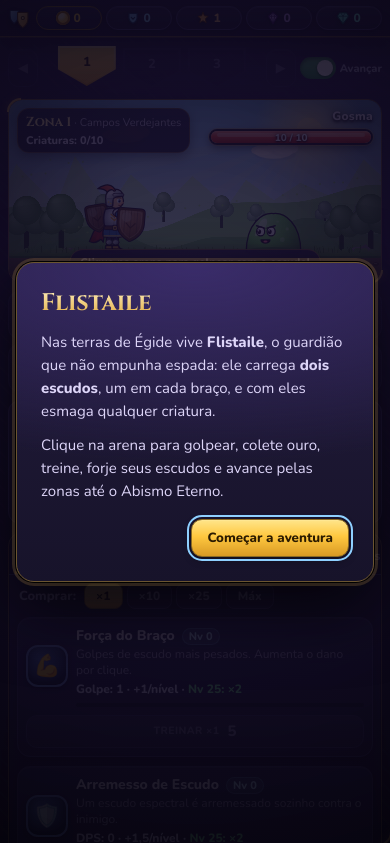
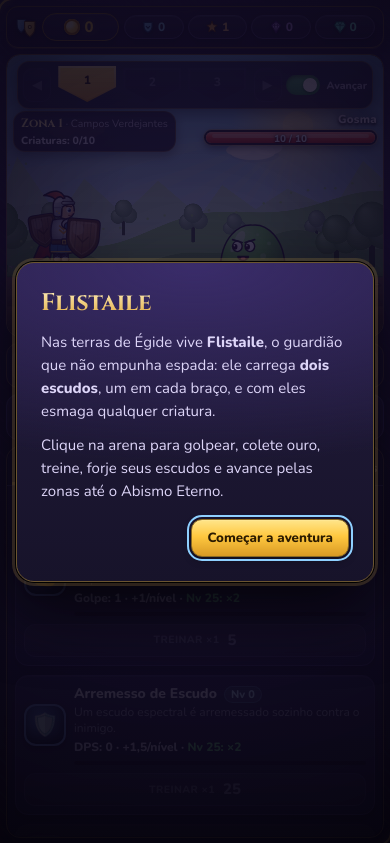
Before and after one commit to Galorak/flistaile, a plain HTML site: page index.html in a window 390 px wide. Shown: the top 843 px of the page. Drawn offline with nearby package versions, Linux system fonts and the light colour scheme; animation ran at ten frames a second.

Commit message:
Layout de jogo em tela cheia e monstros olhando para o herói
- Cenário ocupa a maior parte da tela, com zonas e informações por cima dele;
  habilidades numa coluna à esquerda dos menus; ouro e recursos em cima dos menus.
- Câmera do canvas se adapta a qualquer formato: a ação sempre cabe inteira e o
  espaço extra vira céu e chão (sem esticar os personagens).
- Celular/retrato: tudo empilhado em uma tela, só o menu rola.
- Cogumelo, morcego, golem, fantasma e esqueleto viram o rosto e o olhar para o herói.

Co-Authored-By: Claude Opus 5.5 <noreply@anthropic.com>

```diff
--- a/assets/game.js
+++ b/assets/game.js
@@ -635,13 +635,23 @@
   // ======================================================================
   const cv = document.getElementById('cv') || document.createElement('canvas');
   const ctx = cv.getContext('2d');
-  let sx = 1, sy = 1;
+  // Câmera: o cenário ocupa qualquer formato de tela. A área da ação (herói, monstro, escudeiros)
+  // sempre cabe inteira; o que sobrar vira mais céu (em cima) ou mais paisagem (dos lados).
+  const FOCUS = { x0: 140, x1: 905, y0: 40, y1: H };
+  const cam = { s: 1, ox: 0, oy: 0, vw: W, vh: H };
   function resize() {
     const r = cv.getBoundingClientRect();
-    const dpr = Math.min(2, window.devicePixelRatio || 1);
-    cv.width = Math.max(1, Math.round(r.width * dpr));
-    cv.height = Math.max(1, Math.round(r.height * dpr));
-    sx = cv.width / W; sy = cv.height / H;
+    const w = Math.max(1, r.width), h = Math.max(1, r.height);
+    // limita a resolução em telas muito grandes para não pesar
+    const dpr = Math.min(2, window.devicePixelRatio || 1, Math.sqrt(3.5e6 / (w * h)));
+    cv.width = Math.max(1, Math.round(w * dpr));
+    cv.height = Math.max(1, Math.round(h * dpr));
+    const s = Math.min(cv.width / (FOCUS.x1 - FOCUS.x0), cv.height / (FOCUS.y1 - FOCUS.y0));
+    cam.s = s; cam.vw = cv.width / s; cam.vh = cv.height / s;
+    cam.ox = (FOCUS.x0 + FOCUS.x1) / 2 - cam.vw / 2;
+    // espaço que sobra na vertical: 65% vira céu e 35% vira chão, deixando a luta mais ao centro
+    const extra = Math.max(0, cam.vh - (FOCUS.y1 - FOCUS.y0));
+    cam.oy = FOCUS.y0 - extra * 0.65;
   }
 
   function hexToRgb(h) {
@@ -1168,8 +1178,8 @@
     for (const x of [x1, x2]) {
       ctx.fillStyle = fc('#ffffff'); ellipse(x, y, r, r * 1.1);
       const was = OL; OL = false;
-      ctx.fillStyle = pupil || '#1a1020'; ellipse(x - r * 0.35, y + r * 0.1, r * 0.5, r * 0.6);
-      ctx.fillStyle = '#ffffff'; ellipse(x - r * 0.5, y - r * 0.15, r * 0.17, r * 0.17);
+      ctx.fillStyle = pupil || '#1a1020'; ellipse(x - r * 0.48, y + r * 0.1, r * 0.5, r * 0.6);
+      ctx.fillStyle = '#ffffff'; ellipse(x - r * 0.62, y - r * 0.15, r * 0.17, r * 0.17);
       OL = was;
     }
     if (angry) {
@@ -1270,8 +1280,8 @@
       ctx.fillStyle = hg; rrect(-22, -110 + b + jaw, 24, 12, 4);
       ellipse(-6, -124 + b, 24, 21);
       noOL(() => {
-        ctx.fillStyle = '#1a1020'; ellipse(-17, -126 + b, 6.5, 7.5); ellipse(1, -126 + b, 6.5, 7.5); ellipse(-9, -114 + b, 3, 3.5);
-        ctx.fillStyle = '#ff6a3a'; ellipse(-17, -125 + b, 2.2, 2.2); ellipse(1, -125 + b, 2.2, 2.2);
+        ctx.fillStyle = '#1a1020'; ellipse(-21, -126 + b, 6.5, 7.5); ellipse(-4, -126 + b, 6, 7.5); ellipse(-16, -114 + b, 3, 3.5);
+        ctx.fillStyle = '#ff6a3a'; ellipse(-23, -125 + b, 2.2, 2.2); ellipse(-6, -125 + b, 2.2, 2.2);
         ctx.strokeStyle = '#1a1020'; ctx.lineWidth = 1.5;
         ctx.beginPath(); for (let i = 0; i < 4; i++) { ctx.moveTo(-18 + i * 5, -104 + b); ctx.lineTo(-18 + i * 5, -99 + b + jaw); } ctx.stroke();
       });
@@ -1333,8 +1343,8 @@
         ellipse(-30, -88 + b, 10, 8); ellipse(10, -102 + b, 12, 9); ellipse(38, -80 + b, 8, 6); ellipse(-6, -76 + b, 6, 5); ellipse(-48, -70 + b, 5, 4);
         ctx.fillStyle = 'rgba(255,255,255,.3)'; ellipse(-24, -108 + b, 18, 6, -0.3);
       });
-      eyes(-14, 8, -38, 8, true);
-      ctx.fillStyle = '#3a0a1a'; ctx.beginPath(); ctx.ellipse(-3, -20, 9, 5, 0, 0, Math.PI); ctx.closePath(); fillOL();
+      eyes(-26, -6, -40, 8, true);
+      ctx.fillStyle = '#3a0a1a'; ctx.beginPath(); ctx.ellipse(-18, -20, 8, 5, 0, 0, Math.PI); ctx.closePath(); fillOL();
     },
     beast(c, t) {
       const step = Math.sin(t * 6) * 4;
@@ -1380,11 +1390,11 @@
       ctx.beginPath(); ctx.ellipse(0, 0, 26, 30, 0, 0, Math.PI * 2); fillOL();
       noOL(() => {
         ctx.fillStyle = fc(shade(c, 0.25)); ellipse(0, 8, 14, 16);
-        ctx.fillStyle = '#ff3a2a'; ellipse(-10, -7, 5.5, 5.5); ellipse(8, -7, 5.5, 5.5);
-        ctx.fillStyle = '#fff'; ellipse(-11.5, -8.5, 1.5, 1.5); ellipse(6.5, -8.5, 1.5, 1.5);
+        ctx.fillStyle = '#ff3a2a'; ellipse(-15, -7, 5.5, 5.5); ellipse(2, -7, 5, 5.5);
+        ctx.fillStyle = '#fff'; ellipse(-17.5, -8.5, 1.5, 1.5); ellipse(0, -8.5, 1.5, 1.5);
         ctx.fillStyle = '#ffffff';
-        ctx.beginPath(); ctx.moveTo(-8, 10); ctx.lineTo(-5, 21); ctx.lineTo(-2, 10); ctx.fill();
-        ctx.beginPath(); ctx.moveTo(2, 10); ctx.lineTo(5, 21); ctx.lineTo(8, 10); ctx.fill();
+        ctx.beginPath(); ctx.moveTo(-13, 10); ctx.lineTo(-10, 21); ctx.lineTo(-7, 10); ctx.fill();
+        ctx.beginPath(); ctx.moveTo(-3, 10); ctx.lineTo(0, 21); ctx.lineTo(3, 10); ctx.fill();
       });
       ctx.restore();
     },
@@ -1401,7 +1411,7 @@
       ctx.beginPath(); ctx.moveTo(-20, -112); ctx.lineTo(-6, -92); ctx.lineTo(-16, -66); ctx.moveTo(18, -102); ctx.lineTo(30, -82); ctx.moveTo(-14, -158); ctx.lineTo(-6, -146); ctx.stroke();
       noOL(() => {
         ctx.save(); ctx.shadowColor = shade(c, 0.7); ctx.shadowBlur = 16;
-        ctx.fillStyle = shade(c, 0.8); rrect(-20, -148, 14, 8, 3); rrect(2, -148, 14, 8, 3);
+        ctx.fillStyle = shade(c, 0.8); rrect(-27, -148, 14, 7, 3); rrect(-7, -148, 12, 7, 3);
         const pulse = 0.6 + 0.4 * Math.sin(t * 3);
         ctx.globalAlpha *= pulse; ellipse(0, -88, 10, 10);
         ctx.restore();
@@ -1421,8 +1431,8 @@
       ctx.globalAlpha /= 0.9;
       noOL(() => {
         ctx.fillStyle = 'rgba(255,255,255,.35)'; ellipse(-22, -122, 12, 7, -0.5);
-        ctx.fillStyle = '#1a1020'; ellipse(-20, -100, 9, 13); ellipse(8, -100, 9, 13); ellipse(-6, -70, 10, 7 + Math.sin(t * 3) * 3);
-        ctx.fillStyle = 'rgba(160,255,230,.8)'; ellipse(-22, -103, 3, 4); ellipse(6, -103, 3, 4);
+        ctx.fillStyle = '#1a1020'; ellipse(-26, -100, 9, 13); ellipse(0, -100, 8, 12); ellipse(-14, -70, 10, 7 + Math.sin(t * 3) * 3);
+        ctx.fillStyle = 'rgba(160,255,230,.8)'; ellipse(-30, -103, 3, 4); ellipse(-3, -103, 3, 4);
       });
       ctx.restore();
     },
@@ -1667,14 +1677,23 @@
   function render(t) {
     // zera o estado do canvas (recortes/save pendentes) a cada quadro
     if (ctx.reset) ctx.reset(); else { ctx.globalAlpha = 1; }
-    ctx.setTransform(sx, 0, 0, sy, 0, 0);
+    const { s: cs, ox, oy, vw, vh } = cam;
+    ctx.setTransform(cs, 0, 0, cs, -ox * cs, -oy * cs);
     if (shakeT > 0) ctx.translate((Math.random() - 0.5) * 14 * shakeT, (Math.random() - 0.5) * 10 * shakeT);
     const bi = biomeIndex(S.zone);
     if (bgCache.idx !== bi) buildBg(bi);
-    ctx.drawImage(bgCache.canvas, -10, -10, W + 20, H + 20);
+    // céu extra acima do cenário e paisagem esticada se a tela for mais larga que ele
+    if (oy < -10) { ctx.fillStyle = BIOMES[bi].sky[0]; ctx.fillRect(ox - 20, oy - 20, vw + 40, -oy + 30); }
+    const bx0 = Math.min(-10, ox - 12), bx1 = Math.max(W + 10, ox + vw + 12);
+    ctx.drawImage(bgCache.canvas, bx0, -10, bx1 - bx0, H + 20);
+    if (oy + vh > H + 6) { // terra extra abaixo do chão
+      const dg = ctx.createLinearGradient(0, H, 0, oy + vh);
+      dg.addColorStop(0, BIOMES[bi].dirt); dg.addColorStop(1, shade(BIOMES[bi].dirt, -0.55));
+      ctx.fillStyle = dg; ctx.fillRect(ox - 20, H, vw + 40, oy + vh - H + 20);
+    }
     drawAmbient(t, BIOMES[bi]);
-    if (skillActive('furia')) { ctx.fillStyle = 'rgba(255,80,40,.08)'; ctx.fillRect(0, 0, W, H); }
-    if (skillActive('ouro')) { ctx.fillStyle = 'rgba(255,210,74,.08)'; ctx.fillRect(0, 0, W, H); }
+    if (skillActive('furia')) { ctx.fillStyle = 'rgba(255,80,40,.08)'; ctx.fillRect(ox, oy, vw, vh); }
+    if (skillActive('ouro')) { ctx.fillStyle = 'rgba(255,210,74,.08)'; ctx.fillRect(ox, oy, vw, vh); }
     for (const c of corpses) drawMonster(t, c);
     drawMonster(t, M);
     drawSquires(t);
@@ -1682,7 +1701,7 @@
     drawProjectiles(t);
     drawParticles();
     if (!vignette) buildVignette();
-    ctx.drawImage(vignette, 0, 0, W, H);
+    ctx.drawImage(vignette, ox, oy, vw, vh);
   }
 
   // ======================================================================
@@ -1851,7 +1870,8 @@
     zonesDirty = false;
     const list = $('zoneList');
     list.innerHTML = '';
-    const count = window.innerWidth < 420 ? 3 : window.innerWidth < 620 ? 5 : 7;
+    let count = Math.max(3, Math.min(9, Math.floor((list.clientWidth || 300) / 50)));
+    if (count % 2 === 0) count--;
     let start = Math.max(1, S.zone - Math.floor(count / 2));
     for (let z = start; z < start + count; z++) {
       const b = el('button', 'zone');
@@ -2348,6 +2368,7 @@
     $('acBuy').addEventListener('click', buyAutoclicker);
     document.addEventListener('click', (e) => { if (suppressClick) { e.stopPropagation(); e.preventDefault(); suppressClick = false; } }, true);
     window.addEventListener('resize', () => { resize(); zonesDirty = true; });
+    if (window.ResizeObserver) new ResizeObserver(() => { resize(); zonesDirty = true; }).observe(cv);
     window.addEventListener('beforeunload', save);
     document.addEventListener('visibilitychange', () => { if (document.hidden) save(); });
   }
--- a/assets/style.css
+++ b/assets/style.css
@@ -192,13 +192,6 @@ button:focus-visible { outline: 2px solid var(--blue); outline-offset: 2px; }
 .skill.locked .sicon { filter: grayscale(1); opacity: .35; }
 .skill.locked .sbadge { border-color: #4a4078; }
 .skill.locked .stime { font-size: 10px; line-height: 1.1; text-align: center; }
-@media (max-width: 600px) {
-  .skills { gap: 6px; }
-  .sbadge { width: 40px; height: 40px; }
-  .skill .sicon { font-size: 19px; }
-  .skill .sname { font-size: 10px; }
-  .skill .skey { display: none; }
-}
 
 /* ---------- loja ---------- */
 .shop {
@@ -206,7 +199,6 @@ button:focus-visible { outline: 2px solid var(--blue); outline-offset: 2px; }
   max-height: calc(100vh - 96px); position: sticky; top: 78px;
   background: linear-gradient(180deg, #221c3c, #17132a);
 }
-@media (max-width: 980px) { .shop { max-height: none; position: static; } }
 .tabs { display: flex; flex-wrap: wrap; gap: 2px; padding: 8px 8px 0; border-bottom: 1px solid #4a4078; background: #0003; border-radius: var(--radius) var(--radius) 0 0; }
 .tabs button {
   flex: 1 1 auto; background: transparent; border: 0; border-bottom: 3px solid transparent; border-radius: 8px 8px 0 0;
@@ -336,7 +328,6 @@ textarea.save { width: 100%; min-height: 120px; background: #0005; color: var(--
 .skill { padding: 8px 4px 7px; }
 .sbadge { width: 44px; height: 44px; }
 .skill .sicon { font-size: 21px; }
-@media (max-width: 600px) { .sbadge { width: 38px; height: 38px; } }
 
 /* ---------- escudeiros ---------- */
 .ac-bar {
@@ -392,54 +383,126 @@ textarea.save { width: 100%; min-height: 120px; background: #0005; color: var(--
 .item > .ac-pin { top: -8px; right: -8px; }
 .skill[aria-disabled="true"] { cursor: default; }
 
-/* ---------- celular: topo numa linha, arena fixa no alto, controles compactos ---------- */
-@media (max-width: 600px) {
-  .topbar { padding: 6px 8px; gap: 6px; flex-wrap: nowrap; }
+/* =====================================================================
+   Layout de jogo: cenário ocupando a tela, habilidades numa coluna,
+   recursos e menus à direita (como um app, sem rolar a página)
+   ===================================================================== */
+html, body { height: 100%; }
+body { overflow: hidden; min-height: 0; }
+.game {
+  display: grid; grid-template-columns: minmax(0, 1fr) 84px clamp(340px, 30vw, 460px);
+  gap: 10px; height: 100vh; height: 100dvh; padding: 10px; box-sizing: border-box;
+}
+.arena { position: relative; min-height: 0; min-width: 0; overflow: hidden; }
+#cv { width: 100%; height: 100%; aspect-ratio: auto; }
+
+/* zonas no alto do cenário */
+.scene-top {
+  position: absolute; top: 10px; left: 50%; transform: translateX(-50%); z-index: 6;
+  width: min(620px, calc(100% - 20px)); padding: 6px 8px; border-radius: 16px;
+  background: linear-gradient(180deg, #1a1430d0, #0e0a1cd0); border: 1px solid #c9a14a55; box-shadow: 0 4px 14px #0007;
+}
+.scene-top .zone-list { padding: 2px 0 0; }
+.zone-info { top: 86px; z-index: 5; }
+.monster-hud { top: 86px; z-index: 5; }
+.arena-pins { z-index: 5; }
+
+/* coluna de habilidades */
+.skills {
+  display: grid; grid-template-columns: minmax(0, 1fr); grid-template-rows: repeat(10, minmax(0, 1fr));
+  gap: 6px; min-height: 0; padding: 8px 6px; border-radius: 16px;
+  background: linear-gradient(180deg, #221c3c, #17132a); border: 1px solid var(--frame); box-shadow: 0 12px 32px #0009;
+}
+.skill { display: grid; place-items: center; padding: 0; gap: 0; min-height: 0; border-radius: 12px; }
+.sbadge { width: auto; height: min(54px, 86%); aspect-ratio: 1; }
+.skill .sicon { font-size: clamp(16px, 2.6vh, 24px); }
+.skill .sname { display: none; }
+.skill .skey { top: 3px; left: 4px; }
+.skill.locked .stime { font-size: 9.5px; }
+
+/* coluna da direita */
+.side { display: flex; flex-direction: column; gap: 10px; min-height: 0; min-width: 0; }
+.topbar {
+  position: static; display: grid; grid-template-columns: auto minmax(0, 1fr); gap: 8px; align-items: center;
+  padding: 10px; border-radius: 16px; border: 1px solid var(--frame); backdrop-filter: none; z-index: auto;
+}
+.brand { font-size: 18px; gap: 7px; }
+.res-gold { justify-content: center; padding: 6px 12px; }
+.res-gold b { font-size: 22px; }
+.res-gold .coin { width: 24px; height: 24px; }
+.resources { grid-column: 1 / -1; display: grid; grid-template-columns: repeat(4, minmax(0, 1fr)); gap: 6px; margin: 0; }
+.resources .res { justify-content: center; padding: 4px 6px; gap: 5px; }
+.resources .res small { display: none; }
+.resources .res b { font-size: 14px; white-space: nowrap; overflow: hidden; text-overflow: ellipsis; }
+.ac-bar { padding: 8px 10px; gap: 6px; }
+.ac-tokens { min-height: 40px; }
+.shop { flex: 1; min-height: 0; max-height: none; position: static; top: auto; }
+
+/* telas estreitas ou em pé (celular/tablet): tudo empilhado, o menu rola por dentro */
+@media (max-width: 900px), (orientation: portrait) and (max-width: 1100px) {
+  .game {
+    grid-template-columns: minmax(0, 1fr);
+    grid-template-rows: auto auto auto auto minmax(0, 1fr);
+    gap: 6px; padding: 6px;
+  }
+  .side { display: contents; }
+  .topbar { order: 1; display: flex; flex-wrap: nowrap; gap: 5px; padding: 6px 8px; border-radius: 12px; }
+  .arena { order: 2; height: min(calc(52vw + 80px), 46vh); }
+  .skills { order: 3; }
+  .ac-bar { order: 4; }
+  .shop { order: 5; }
+
   .brand span { display: none; }
   .brand img { width: 22px; height: 22px; }
-  .resources { flex-wrap: nowrap; gap: 4px; margin-left: 0; flex: 1; min-width: 0; }
-  .res { flex: 1 1 auto; min-width: 0; padding: 3px 5px 3px 4px; gap: 3px; justify-content: center; }
-  .res-gold { padding-left: 4px; }
-  .res small { display: none; }
-  .res b, .res-gold b { font-size: 12px; white-space: nowrap; overflow: hidden; text-overflow: ellipsis; text-shadow: none; }
-  .ri, .coin { width: 14px; height: 14px; }
+  .res-gold { flex: 1 1 auto; padding: 3px 8px 3px 5px; gap: 4px; }
+  .res-gold b { font-size: 15px; }
+  .res-gold .coin { width: 16px; height: 16px; }
+  .resources { display: flex; flex: 3 1 auto; gap: 4px; min-width: 0; }
+  .resources .res { flex: 1 1 auto; min-width: 0; padding: 3px 5px 3px 4px; gap: 3px; }
+  .resources .res b { font-size: 12px; }
+  .ri { width: 14px; height: 14px; }
 
-  .layout { padding: 8px; gap: 8px; }
-  .arena-col { display: contents; }
+  .scene-top { top: 6px; padding: 4px 5px; border-radius: 12px; }
   .zone-bar { gap: 4px; }
-  .zbtn { width: 30px; height: 38px; border-radius: 10px; }
-  .zone { height: 40px; font-size: 13px; }
-  .toggle { gap: 4px; }
-  .toggle .track { width: 36px; height: 22px; }
-  .toggle .thumb { width: 16px; height: 16px; }
+  .zbtn { width: 28px; height: 34px; border-radius: 9px; }
+  .zone { height: 36px; font-size: 12px; }
+  .toggle .track { width: 34px; height: 20px; }
+  .toggle .thumb { width: 14px; height: 14px; }
   .toggle input:checked + .track .thumb { left: 17px; }
-  .tlabel { font-size: 11px; }
-
-  /* a arena fica presa no alto da tela enquanto se rola a loja */
-  .arena { position: sticky; top: 37px; z-index: 12; }
+  .tlabel { font-size: 10.5px; }
+  .zone-info { top: 56px; left: 6px; font-size: 10.5px; padding: 3px 7px; }
+  .zone-info b { font-size: 12px; }
+  .monster-hud { top: 56px; right: 6px; width: min(46%, 260px); }
+  .mname { font-size: 11.5px; margin-bottom: 3px; }
+  .hpbar { height: 15px; }
+  .hpbar span { font-size: 10px; }
+  .hint { font-size: 11px; padding: 5px 10px; bottom: 6px; }
   .framed::before, .framed::after { width: 12px; height: 12px; }
-  .hint { font-size: 11px; padding: 5px 10px; bottom: 6px; }
   .arena-pins { left: 6px; bottom: 6px; gap: 3px; max-width: 38%; }
   .arena-pins .ac-pin { width: 20px; height: 20px; border-width: 1px; box-shadow: 0 0 0 1px #ffcf4a88; }
 
-  .skills { gap: 5px; }
-  .skill { padding: 5px 2px; gap: 0; border-radius: 11px; }
-  .sbadge { width: 36px; height: 36px; }
-  .skill .sicon { font-size: 18px; }
-  .skill .sname { display: none; }
-  .skill.locked .stime { font-size: 9px; }
-  .skill .ac-pin { width: 20px; height: 20px; top: -5px; right: -5px; }
+  .skills { grid-template-rows: none; grid-template-columns: repeat(10, minmax(0, 1fr)); gap: 4px; padding: 5px; border-radius: 12px; }
+  .skill { aspect-ratio: 1; border-radius: 10px; }
+  .sbadge { height: 82%; }
+  .skill .sicon { font-size: clamp(13px, 4vw, 20px); }
+  .skill .skey { display: none; }
+  .skill.locked .stime { font-size: 8px; }
+  .skill .ac-pin { width: 18px; height: 18px; top: -5px; right: -5px; }
 
-  .ac-bar { padding: 7px 9px; gap: 5px; border-radius: 12px; }
-  .ac-title { font-size: 14px; }
-  .ac-tokens { min-height: 34px; gap: 6px; padding: 3px; }
-  .ac-token { width: 32px; height: 32px; }
-  .ac-hint { font-size: 11.5px; }
+  .ac-bar { padding: 6px 8px; gap: 6px; border-radius: 12px; flex-direction: row; align-items: center; flex-wrap: nowrap; }
+  .ac-tokens:empty::before { content: "Nenhum na reserva"; font-size: 11px; white-space: nowrap; }
+  .ac-head { gap: 6px; }
+  .ac-title { font-size: 13px; }
+  .ac-tokens { flex: 1; min-height: 32px; gap: 5px; padding: 2px 4px; }
+  .ac-token { width: 28px; height: 28px; }
+  .ac-hint { display: none; }
+  .btn.gem { padding: 4px 8px; font-size: 12px; white-space: nowrap; }
+  .ac-title { white-space: nowrap; }
 
-  .tabs { flex-wrap: nowrap; overflow-x: auto; scrollbar-width: none; padding: 6px 6px 0; }
+  .tabs { flex-wrap: nowrap; overflow-x: auto; scrollbar-width: none; padding: 5px 5px 0; }
   .tabs::-webkit-scrollbar { display: none; }
-  .tabs button { flex: 0 0 auto; padding: 8px 10px 7px; font-size: 12.5px; }
-  .buy-mode { padding: 8px 10px 0; }
+  .tabs button { flex: 0 0 auto; padding: 7px 10px 6px; font-size: 12.5px; }
+  .buy-mode { padding: 6px 8px 0; }
   .panels { padding: 8px; }
   .item { padding: 8px; gap: 8px; }
   .item-title { font-size: 14px; }
--- a/index.html
+++ b/index.html
@@ -10,16 +10,50 @@
   <link rel="preconnect" href="https://fonts.googleapis.com">
   <link rel="preconnect" href="https://fonts.gstatic.com" crossorigin>
   <link href="https://fonts.googleapis.com/css2?family=Cinzel:wght@700;900&family=Nunito:wght@400;600;800&display=swap" rel="stylesheet">
-  <link rel="stylesheet" href="assets/style.css?v=6">
+  <link rel="stylesheet" href="assets/style.css?v=7">
 </head>
 <body>
+  <div class="game">
+    <!-- cenário: ocupa a maior parte da tela; zonas e informações ficam por cima dele -->
+    <section class="arena framed" id="arena" data-ac="arena">
+      <canvas id="cv" aria-label="Arena de batalha"></canvas>
+      <div class="scene-top">
+        <div class="zone-bar">
+          <button class="zbtn" id="zprev" aria-label="Zona anterior">&#9664;</button>
+          <div class="zone-list" id="zoneList"></div>
+          <button class="zbtn" id="znext" aria-label="Próxima zona">&#9654;</button>
+          <label class="toggle" title="Avançar automaticamente para a próxima zona">
+            <input type="checkbox" id="autoAdv" autocomplete="off">
+            <span class="track"><span class="thumb"></span></span>
+            <span class="tlabel">Avançar</span>
+          </label>
+        </div>
+      </div>
+      <div class="zone-info">
+        <div><b id="zoneTitle">Zona 1</b> <span id="biomeName"></span></div>
+        <div id="zoneProgress"></div>
+      </div>
+      <div class="monster-hud">
+        <div class="mname" id="mName"></div>
+        <div class="hpbar"><div class="hpghost" id="mHpGhost"></div><div class="hpfill" id="mHpFill"></div><span id="mHpText"></span></div>
+        <div class="bosstimer" id="bossTimer" hidden><div class="btfill" id="btFill"></div><span id="btText"></span></div>
+      </div>
+      <div class="arena-pins" id="arenaPins"></div>
+      <div class="hint" id="hint">Clique na arena para golpear com o escudo!</div>
+    </section>
+
+    <!-- habilidades: coluna entre o cenário e os menus -->
+    <nav class="skills" id="skills" aria-label="Habilidades"></nav>
+
+    <!-- lado direito: recursos em cima, escudeiros e menus -->
+    <aside class="side">
       <header class="topbar">
         <div class="brand">
-      <img src="assets/icon.svg" alt="" width="30" height="30">
+          <img src="assets/icon.svg" alt="" width="26" height="26">
           <span>Flistaile</span>
         </div>
+        <div class="res res-gold" title="Ouro"><span class="coin"></span><b id="gold">0</b></div>
         <div class="resources">
-      <div class="res res-gold" title="Ouro"><span class="coin"></span><b id="gold">0</b></div>
           <div class="res res-dps" title="Dano por segundo dos escudos espectrais">
             <svg class="ri" viewBox="0 0 24 24"><path d="M5 4h14v7c0 5-3 8-7 10-4-2-7-5-7-10z" fill="#7cc4ff" stroke="#1d3a66" stroke-width="2" stroke-linejoin="round"/><path d="M9 11l3 3 3-3" fill="none" stroke="#1d3a66" stroke-width="2" stroke-linecap="round"/></svg>
             <small>DPS</small><b id="dps">0</b></div>
@@ -35,36 +69,6 @@
         </div>
       </header>
 
-  <main class="layout">
-    <section class="arena-col">
-      <div class="zone-bar">
-        <button class="zbtn" id="zprev" aria-label="Zona anterior">&#9664;</button>
-        <div class="zone-list" id="zoneList"></div>
-        <button class="zbtn" id="znext" aria-label="Próxima zona">&#9654;</button>
-        <label class="toggle" title="Avançar automaticamente para a próxima zona">
-          <input type="checkbox" id="autoAdv" autocomplete="off">
-          <span class="track"><span class="thumb"></span></span>
-          <span class="tlabel">Avançar</span>
-        </label>
-      </div>
-
-      <div class="arena framed" id="arena" data-ac="arena">
-        <canvas id="cv" aria-label="Arena de batalha"></canvas>
-        <div class="arena-pins" id="arenaPins"></div>
-        <div class="zone-info">
-          <div><b id="zoneTitle">Zona 1</b> <span id="biomeName"></span></div>
-          <div id="zoneProgress"></div>
-        </div>
-        <div class="monster-hud">
-          <div class="mname" id="mName"></div>
-          <div class="hpbar"><div class="hpghost" id="mHpGhost"></div><div class="hpfill" id="mHpFill"></div><span id="mHpText"></span></div>
-          <div class="bosstimer" id="bossTimer" hidden><div class="btfill" id="btFill"></div><span id="btText"></span></div>
-        </div>
-        <div class="hint" id="hint">Clique na arena para golpear com o escudo!</div>
-      </div>
-
-      <div class="skills" id="skills"></div>
-
       <div class="ac-bar" id="acBar">
         <div class="ac-head">
           <span class="ac-title">Escudeiros <small id="acCount">0/10</small></span>
@@ -73,9 +77,8 @@
         <div class="ac-tokens" id="acTokens"></div>
         <div class="ac-hint" id="acHint"></div>
       </div>
-    </section>
 
-    <aside class="shop framed">
+      <div class="shop framed">
         <nav class="tabs" id="tabs">
           <button data-tab="treinos" class="active">Treinos<i class="dot"></i></button>
           <button data-tab="atributos">Atributos<i class="dot"></i></button>
@@ -101,8 +104,9 @@
           <div class="panel" id="panel-stats"></div>
           <div class="panel" id="panel-opcoes"></div>
         </div>
+      </div>
     </aside>
-  </main>
+  </div>
 
   <div class="toasts" id="toasts"></div>
 
@@ -114,6 +118,6 @@
     </div>
   </div>
 
-  <script src="assets/game.js?v=6"></script>
+  <script src="assets/game.js?v=7"></script>
 </body>
 </html>
```
Lines whose indentation alone changed are shown as unchanged.
